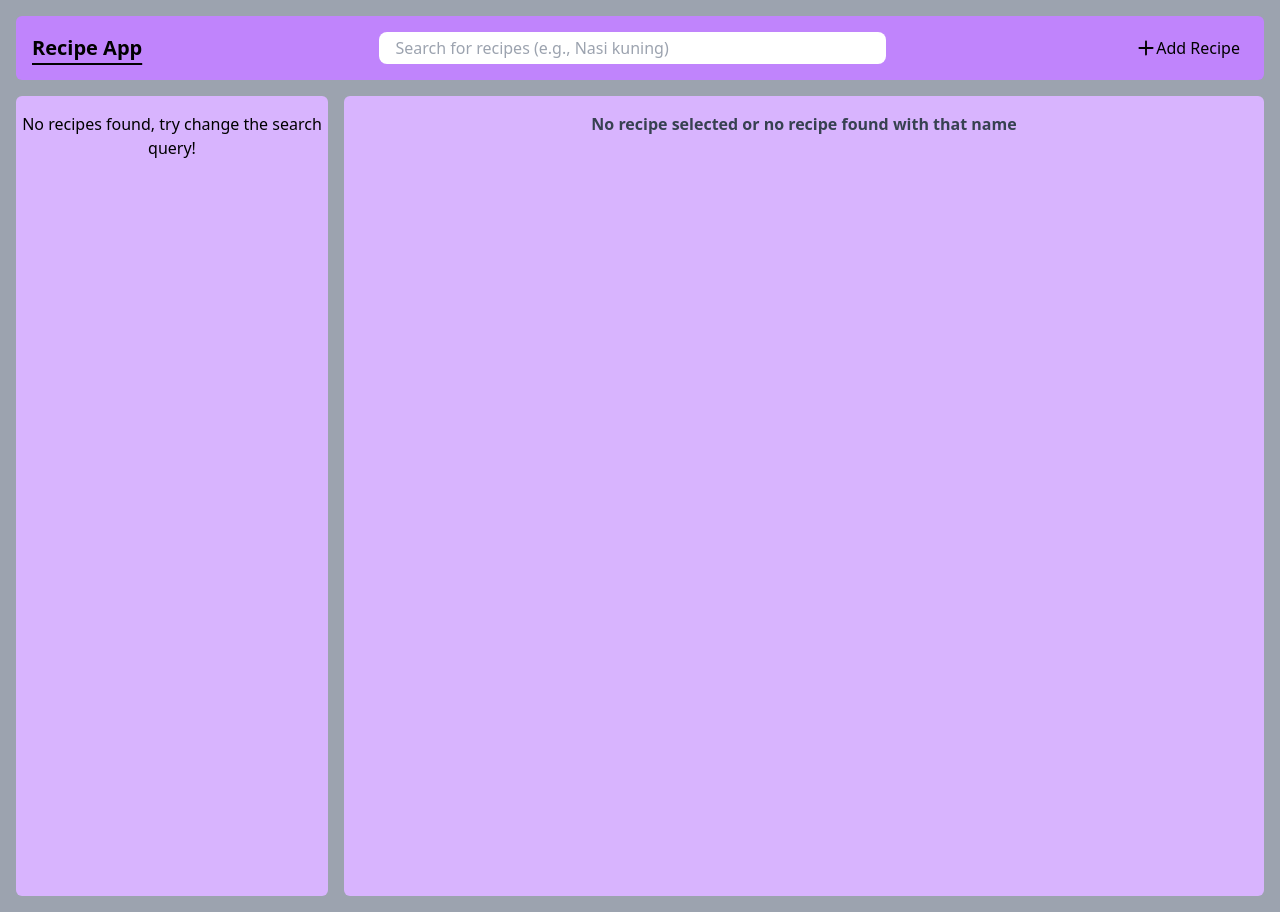
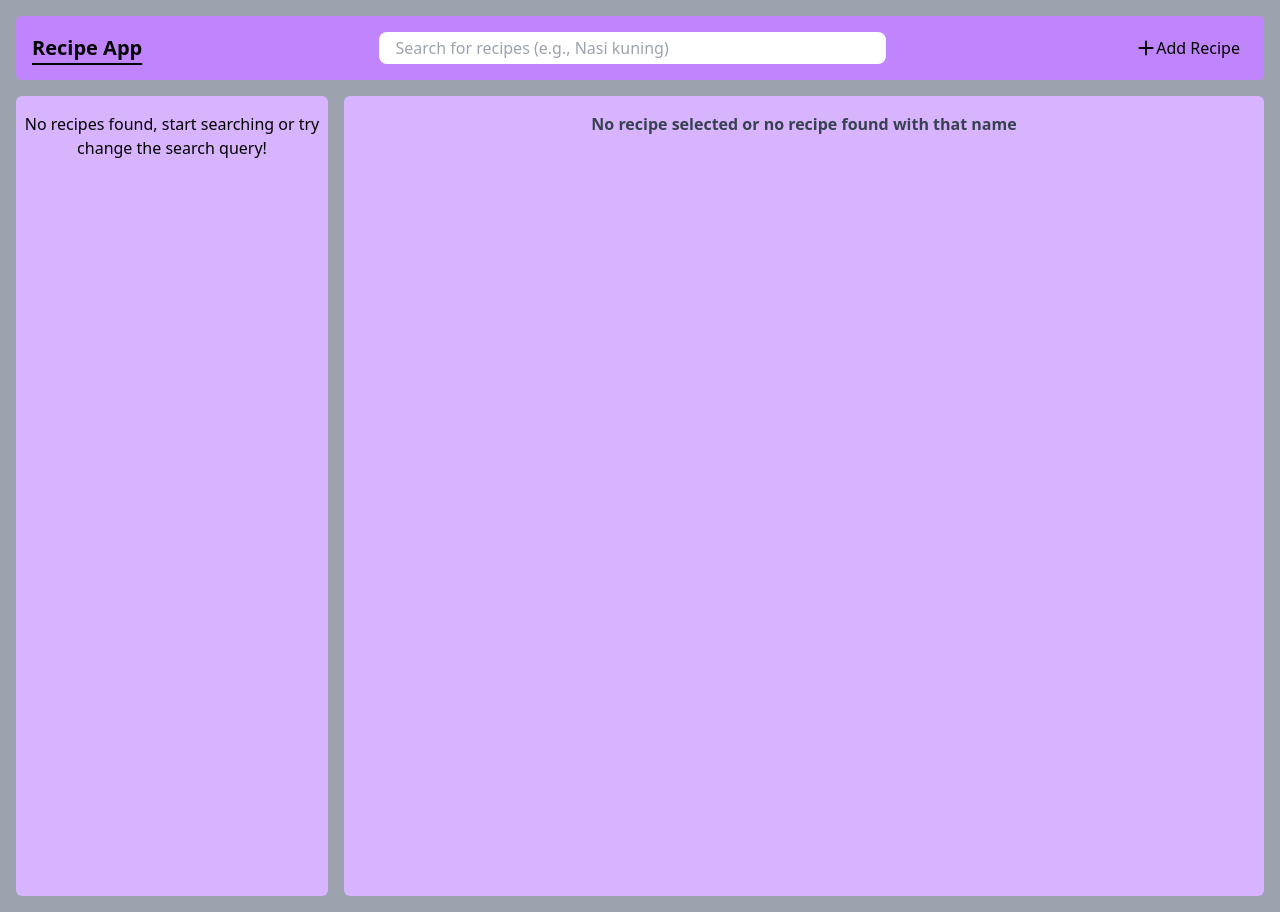
Before and after one commit to ovanzaimul/Recipe-App, a React (Vite) app: page / in a window 1280 px wide. Built offline with nearby package versions, Linux system fonts and the light colour scheme.

Commit message:
update search result message

```diff
--- a/src/components/SearchResult/SearchResult.tsx
+++ b/src/components/SearchResult/SearchResult.tsx
@@ -16,7 +16,7 @@ const SearchResult: React.FC<SearchResultProps> = ({ recipes, isLoading }) => {
       {isLoading && "Loading..."}
       {recipes.length <= 0 ? (
         <p className="text-center mt-4">
-          No recipes found, try change the search query!
+          No recipes found, start searching or try change the search query!
         </p>
       ) : (
         <ul>
```
